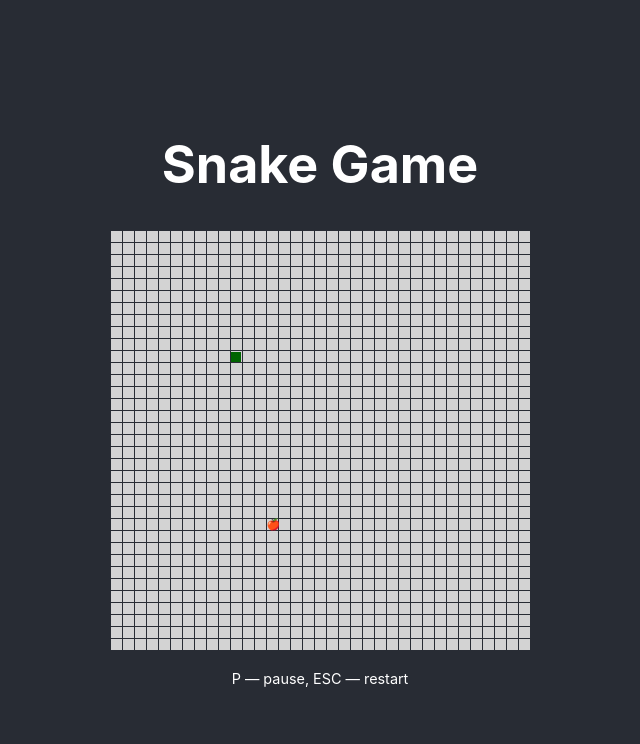
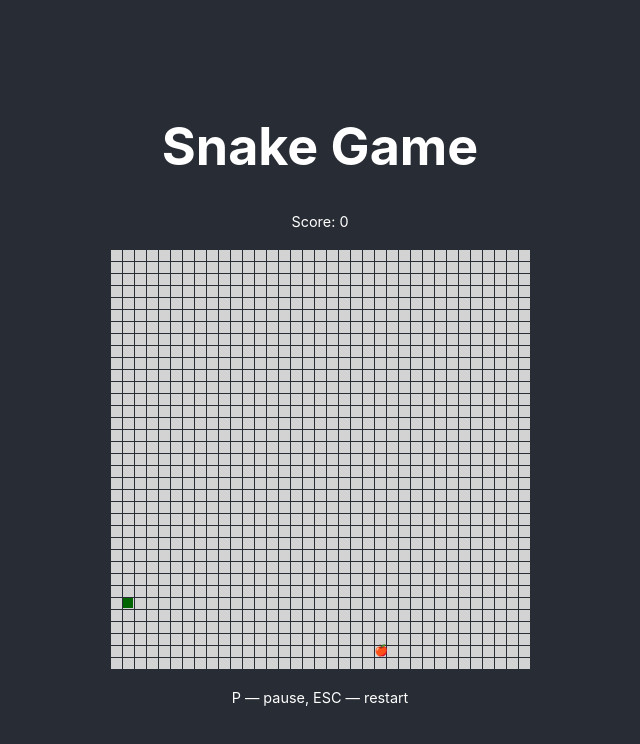
Before and after one commit to TinKurbatoff/snake-game, a React (Create React App) app: page / in a window 1280 px wide. Shown: the top 744 px of the page, without its empty margins (320-960 px from the left). Built offline with nearby package versions, Linux system fonts and the light colour scheme.

Commit message:
fixed hooks

```diff
--- a/src/components/Game.tsx
+++ b/src/components/Game.tsx
@@ -1,3 +1,4 @@
+import { dir } from "console";
 import React from "react";
 import { useState, useEffect, useCallback } from "react";
 import { Container } from "react-bootstrap";
@@ -15,11 +16,12 @@ const getRandomPosition = (gridSize: number): Position => {
 };
 
 const Game = () => {
-  const initialSnake = [{ x: 10, y: 10 }];
+  const initialSnake = [getRandomPosition(gridSize)];
   const [snake, setSnake] = useState<Position[]>(initialSnake);
   const [direction, setDirection] = useState<Position>({ x: 0, y: 0 });
   const [apple, setApple] = useState<Position>(getRandomPosition(gridSize));
   const [speed, setSpeed] = useState(startSpeed);
+  const [score, setScore] = useState(0);
   const [delay, setDelay] = useState(0);
   const [gameOver, setGameOver] = useState(false);
   const [pause, setPause] = useState(false);
@@ -32,6 +34,7 @@ const Game = () => {
         x: prevSnake[0].x + direction.x,
         y: prevSnake[0].y + direction.y,
       };
+      const newSnake = [newHead, ...prevSnake]; // Adds a new head to the snake
 
       // Check if the snake hits the wall or itself
       if (
@@ -47,36 +50,38 @@ const Game = () => {
         return prevSnake;
       }
 
-      const newSnake = [newHead, ...prevSnake]; // Adds a new head to the snake
-
       // Slow down the snake if it is near the wall
       if (newHead.x < 2 || newHead.x >= gridSize - 2) {
-        setDelay(30);
+        setDelay(50);
       } else if (newHead.y < 2 || newHead.y >= gridSize - 2) {
-        setDelay(30);
+        setDelay(50);
       } else {
         setDelay(0);
       }
-      console.log(speed, delay, speed + delay);
+
       if (newHead.x === apple.x && newHead.y === apple.y) {
         // Note that the apple is eaten, tail is not removed then
+        setScore((prevScore) => prevScore + 1);
         setApple(getRandomPosition(gridSize)); // Moves the apple
-        setSpeed((prevSpeed) => (prevSpeed > 30 ? prevSpeed - 5 : prevSpeed)); // Increases the speed
+        setSpeed((prevSpeed) => (prevSpeed > 30 ? prevSpeed - 4 : prevSpeed)); // Increases the speed
       } else {
         newSnake.pop(); // Removes the tail of the snake
       }
 
       return newSnake;
     });
-  }, [gameOver, pause, direction, speed, delay, apple]);
+  }, [direction, gameOver, pause]);
 
   useEffect(() => {
     const handleKeyDown = (event: KeyboardEvent) => {
       if (pause && event.key !== "p") return;
       switch (event.key) {
         case "Escape":
-          setSpeed(startSpeed);
-          setSnake(initialSnake);
+          if (gameOver) {
+            setSpeed(startSpeed);
+            setSnake(initialSnake);
+            setScore(0);
+          } // When game is restarted
           setGameOver(!gameOver);
           break;
         case "p":
@@ -108,12 +113,13 @@ const Game = () => {
     return () => {
       window.removeEventListener("keydown", handleKeyDown);
     };
-  }, [direction, pause, gameOver, delay, speed]);
+  }, [gameOver, pause, direction, delay]);
 
   useEffect(() => {
+    console.log(speed, delay, speed + delay);
     const interval = setInterval(moveSnake, speed + delay);
     return () => clearInterval(interval);
-  }, [moveSnake, speed, delay, gameOver]);
+  }, [moveSnake, delay, speed]);
 
   return (
     <Container>
@@ -136,6 +142,12 @@ const Game = () => {
             <h2>{gameOver ? "Game Over" : "Pause"}</h2>
           </div>
         ) : null}
+        <div>
+          <p style={{ fontSize: "0.9rem", marginBottom: "4px" }}>
+            Score: {score}
+          </p>
+        </div>
+
         <div
           style={{
             display: "grid",
```
